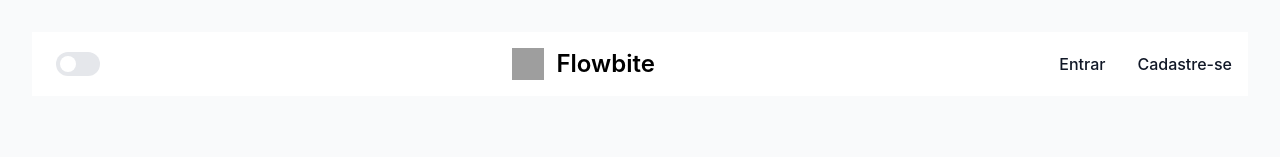
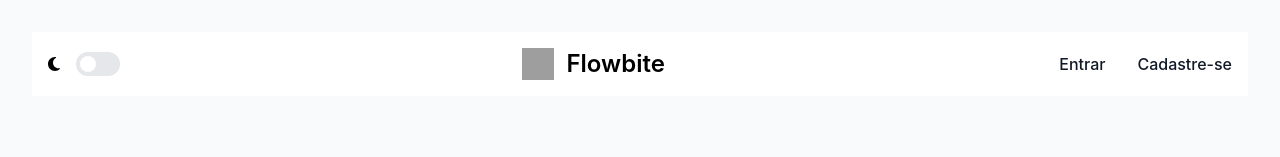
Before and after one commit to mardenrafael/next-ecommerce, a Next.js app: page / in a window 1280 px wide. Shown: the top 157 px of the page. Built offline with nearby package versions, Linux system fonts and the light colour scheme; grey boxes are pictures that could not be loaded.

Commit message:
refac: adiciona icone para switch na NavBar

```diff
--- a/src/components/NavBar/NavBar.tsx
+++ b/src/components/NavBar/NavBar.tsx
@@ -5,6 +5,7 @@ import Link from "next/link";
 import { useContext } from "react";
 import Anchor from "../Anchor/Anchor";
 import Switch from "../Switch/Switch";
+import { FontAwesomeIcon } from "@fortawesome/react-fontawesome";
 
 export default function NavBar() {
   const { theme, toggleTheme } = useContext(ThemeContext);
@@ -12,9 +13,14 @@ export default function NavBar() {
   return (
     <nav className={theme == ThemeOptions.light ? "bg-white" : "bg-gray-900"}>
       <div className="max-w-screen-xl flex flex-wrap items-center justify-between mx-auto p-4">
-        <div>
+        <div className="flex items-center gap-2">
+          <FontAwesomeIcon
+            icon={theme == ThemeOptions.light ? faMoon : faSun}
+            className={`${
+              theme == ThemeOptions.light ? "text-black" : "text-white"
+            }`}
+          />
           <Switch
-            icon={theme == ThemeOptions.light ? faMoon : faSun}
             initialValue={!(theme == ThemeOptions.light)}
             onSwitch={toggleTheme}
           />
```
